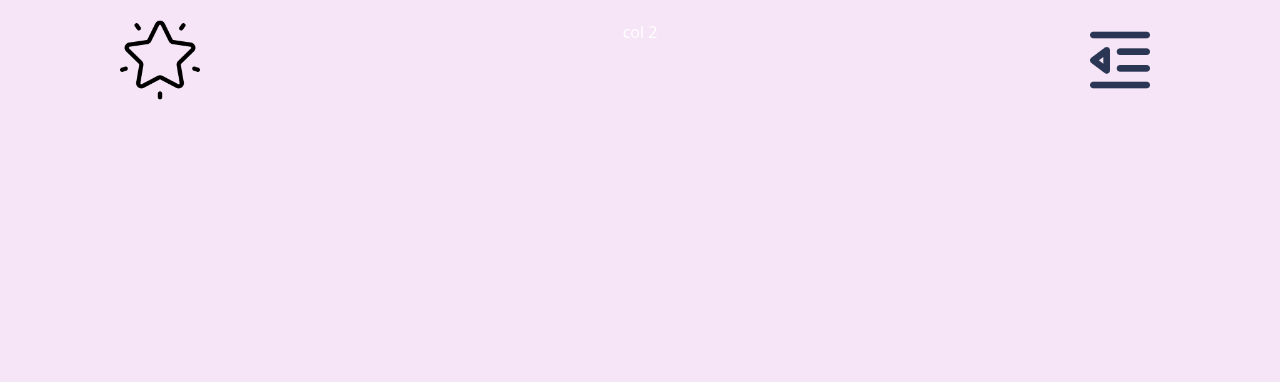
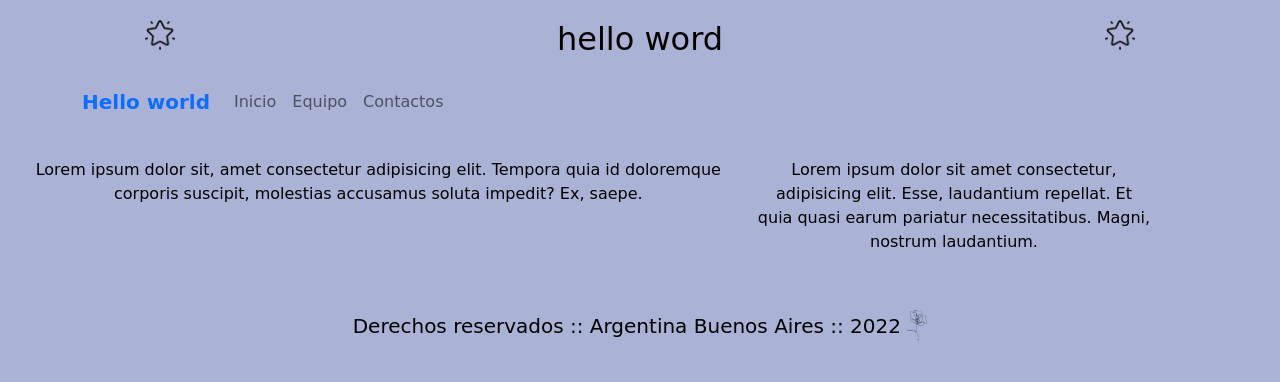
Before and after one commit to Jazuwu00/tps-codo-a-codo, a plain HTML site: page tp6/html.html in a window 1280 px wide. Drawn offline with nearby package versions, Linux system fonts and the light colour scheme.

Commit message:
Se sigue practicando u.u

```diff
--- a/tp6/css.css
+++ b/tp6/css.css
@@ -1,9 +1,13 @@
-* { color: white;
+* {  color: rgb(0, 0, 0);
   text-align: center;
-  font-family: 'Open Sans', sans-serif;
-  background-color: rgb(246, 228, 247);
+ background-color: rgb(170, 178, 214);
+ font-family: cursive;
+
 
 }
-.container-fluid { padding-top:20px;
+.container-fluid { padding:20px 0;
+}
 
+.container-fluid img{
+  cursor: pointer;
 }
--- a/tp6/html.html
+++ b/tp6/html.html
@@ -1,21 +1,90 @@
-<!doctype html>
+<!DOCTYPE html>
 <html lang="en">
-  <head>  <link rel='stylesheet' type='text/css' media='screen' href='css.css'>
+  <head>
+    <link rel="stylesheet" type="text/css" media="screen" href="css.css" />
     <!-- Required meta tags -->
-    <meta charset="utf-8">
-    <meta name="viewport" content="width=device-width, initial-scale=1">
+    <meta charset="utf-8" />
+    <meta name="viewport" content="width=device-width, initial-scale=1" />
 
     <!-- Bootstrap CSS -->
-    <link href="https://cdn.jsdelivr.net/npm/bootstrap@5.1.3/dist/css/bootstrap.min.css" rel="stylesheet" integrity="sha384-1BmE4kWBq78iYhFldvKuhfTAU6auU8tT94WrHftjDbrCEXSU1oBoqyl2QvZ6jIW3" crossorigin="anonymous">
+    <link
+      href="https://cdn.jsdelivr.net/npm/bootstrap@5.1.3/dist/css/bootstrap.min.css"
+      rel="stylesheet"
+      integrity="sha384-1BmE4kWBq78iYhFldvKuhfTAU6auU8tT94WrHftjDbrCEXSU1oBoqyl2QvZ6jIW3"
+      crossorigin="anonymous"
+    />
 
     <title>Hello, world!</title>
   </head>
   <body>
-   <div class="container-fluid">
-       <div class="row">
-        <div class="col"> <img src="imagenes/favorites.png" width="80px" height="80px" alt="logo"> </div><div class="col-6"> col 2 </div><div class="col"> <img src="imagenes/hide.png" width="80px" height="80px" alt="menu"></div>
-       </div>
-   </div>
+    <div class="container-fluid">
+      <div class="row">
+        <div class="col">
+          <img
+            src="imagenes/favorites.png"
+            width="30px"
+            height="30px"
+            alt="logo"
+          />
+        </div>
+        <div class="col-6"><h2 class="fs-10 text-black">hello word</h2></div>
+        <div class="col">
+          <img
+            src="imagenes/favorites.png"
+            width="30px"
+            height="30px"
+            alt="logo"
+          />
+        </div>
+      </div>
 
+      <nav class="navbar navbar-expand-lg navbar-light p-3">
+        <div class="container">
+          <a class="navbar-brand" href="#">
+            <span class="fs-5 text-primary fw-bold">Hello world</span>
+          </a>
+          </button>
+
+          <div class="collapse navbar-collapse">
+            <ul class="navbar-nav me-auto mb-2 mb-lg-0">
+              <li class="nav-item">
+                <a class="nav-link" aria-current="page" href="#">Inicio</a>
+              </li>
+              <li class="nav-item">
+                <a class="nav-link" href="">Equipo</a>
+              </li>
+              <li class="nav-item">
+                <a class="nav-link" href="">Contactos</a>
+              </li>
+            </ul>
+          </div>
+        </div>
+      </nav>
+
+      <div class="container-fluid">
+        <div class="row">
+          <div class="col-7 fs-10 text-black">
+            Lorem ipsum dolor sit, amet consectetur adipisicing elit. Tempora
+            quia id doloremque corporis suscipit, molestias accusamus soluta
+            impedit? Ex, saepe.
+          </div>
+          <div class="col-4 fs-10 text-black">
+            Lorem ipsum dolor sit amet consectetur, adipisicing elit. Esse,
+            laudantium repellat. Et quia quasi earum pariatur necessitatibus.
+            Magni, nostrum laudantium.
+          </div>
+        </div>
+      </div>
+    </div>
+    <div class="container-fluid text-center p-3  fs-5 .bg-primary">
+      <div class="row">
+        <div class="col">
+          Derechos reservados :: Argentina Buenos Aires :: 2022 <img src="imagenes/Daco_3625311.png" width="20px" height="34px" alt="Flor" /></div>
+
+
+
+      </div>
+    </div>
+  </div>
   </body>
 </html>
```
Also changed, not shown: tp6/imagenes/Daco_3625311.png (added).
